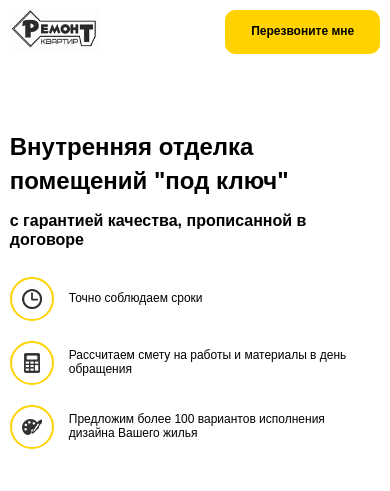
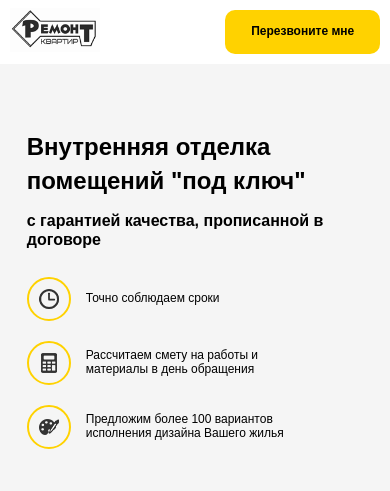
Before and after one commit to andreiF94/repair, a plain HTML site: page src/index.html in a window 390 px wide. Shown: the top 491 px of the page. Drawn offline with Linux system fonts and the light colour scheme.

Commit message:
Поправлены первые две секции и адаптив

```diff
--- a/src/css/style.css
+++ b/src/css/style.css
@@ -127,6 +127,7 @@ img {
 
 /* Стили для главного экрана */
 .hero {
+  background-color: #f5f5f5;
   padding: 50px 0;
 }
 
@@ -139,7 +140,7 @@ img {
 .hero-text {
   -ms-flex-preferred-size: 47%;
       flex-basis: 47%;
-  padding-right: 100px;
+  padding-right: 140px;
 }
 
 .hero-text__title {
@@ -227,3 +228,13 @@ img {
     margin-right: 15px;
   }
 }
+
+@media (max-width: 390px) {
+  .hero-block {
+    margin-left: 17px;
+    margin-right: 17px;
+  }
+  .hero-list__text {
+    max-width: 200px;
+  }
+}
--- a/src/sass/_colors.sass
+++ b/src/sass/_colors.sass
@@ -1,2 +1,3 @@
 $main-color: #ffd200
 $text-color: #333333
+$hero-bgc-color: #f5f5f5
--- a/src/sass/blocks/_hero.sass
+++ b/src/sass/blocks/_hero.sass
@@ -1,10 +1,11 @@
 .hero
+  background-color: $hero-bgc-color
   padding: 50px 0
   &-block
     display: flex
   &-text
     flex-basis: 47%
-    padding-right: 100px
+    padding-right: 140px
     &__title
       font-size: 41px
       font-weight: bold
@@ -58,3 +59,11 @@
         font-size: 12px
       &__image
         margin-right: 15px
+@media (max-width: 390px)
+  .hero
+    &-block
+      margin-left: 17px
+      margin-right: 17px
+    &-list
+      &__text
+        max-width: 200px
```
Also changed, not shown: src/index.html (+2 -4 lines), src/img/hero/hero-image.png.
